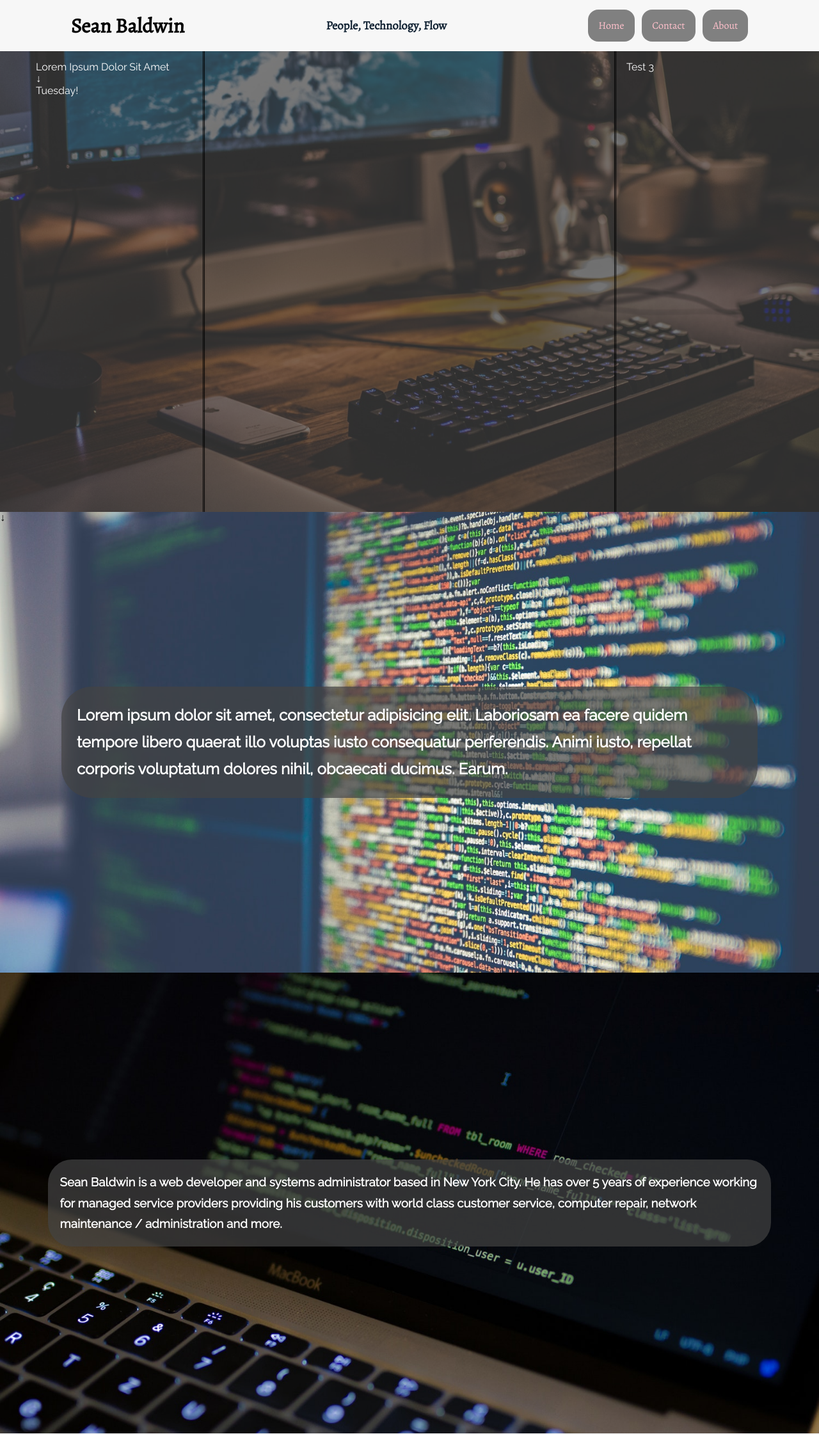
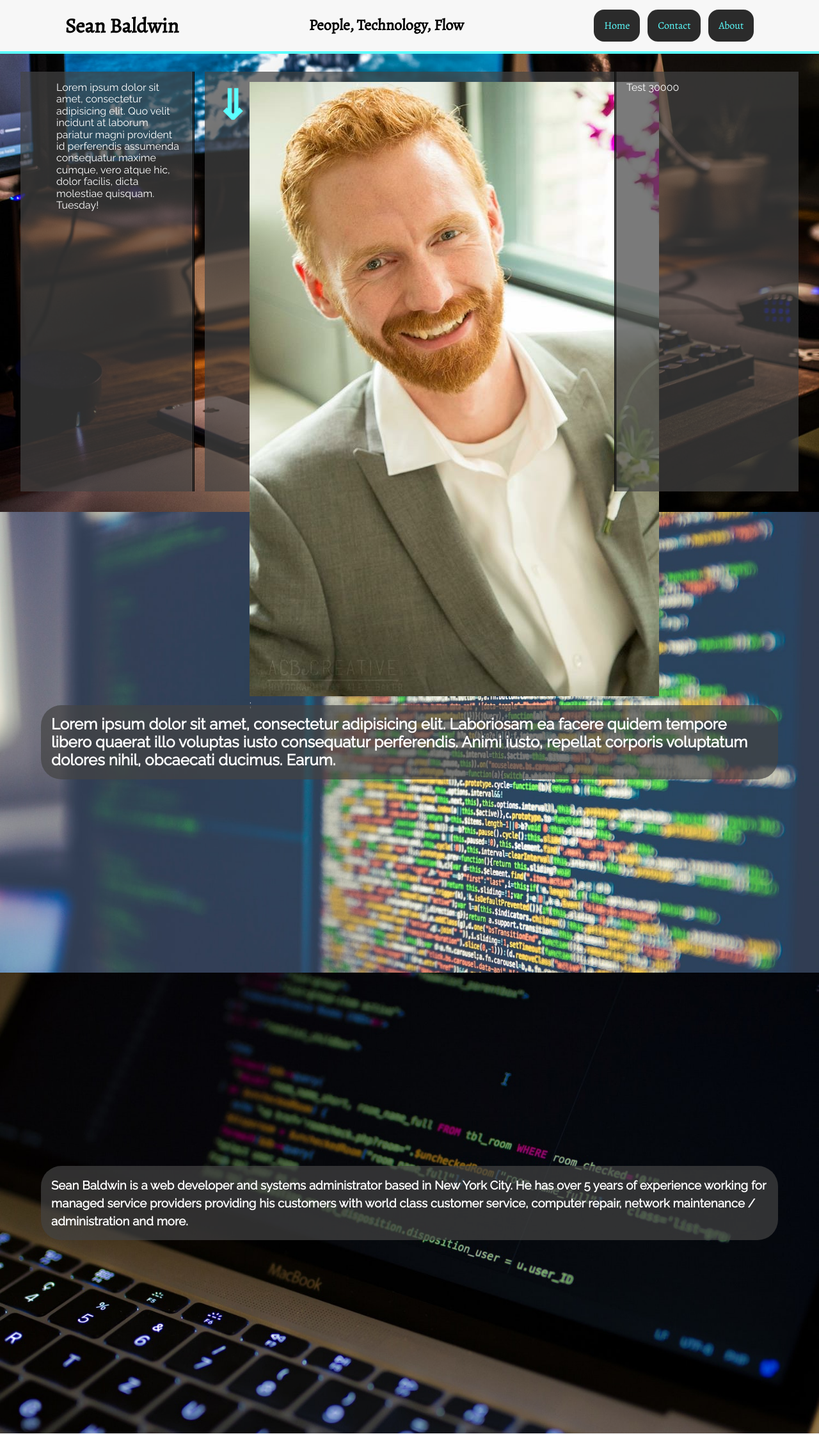
Before and after one commit to Seanislavski/BaldFTW.com, a PHP site: page / in a window 1280 px wide. Shown: the top 2241 px of the page at 64% size. Run offline with PHP 8.4, Linux system fonts and the light colour scheme.

Commit message:
add photo of me, change layout of box1, colors

```diff
--- a/index.html
+++ b/index.html
@@ -10,7 +10,7 @@
 	<span class="mainBody"> <!-- Div 1-->
 	<a class="anchor" id="top"></a>
 		<div class="nav">
-			<h1>Sean Baldwin</h1>
+			<h1 id="title">Sean Baldwin</h1>
 			<h3 id="slogan">People, Technology, Flow</h3>
 			<ul id="navBar">
 				<li class="navItem"><a href="#top">Home</a></li>
@@ -21,21 +21,23 @@
 		<section class="box box1" id="box1">
 			<div class="inBox l1">
 				<ul class="leftBarNav">
-					<li>Lorem Ipsum	Dolor Sit Amet</li>
-					<li>&darr;</li>
+					<li>Lorem ipsum dolor sit amet, consectetur adipisicing elit.
+					 Quo velit incidunt at laborum pariatur magni provident id perferendis assumenda consequatur maxime cumque, vero atque hic, dolor facilis, dicta molestiae quisquam.</li>
+
 					<li>Tuesday!</li>
 				</ul>
 
 			</div>
 			<div class="inBox c1">
-
+				<a class="lgsymb" href="#middle">&dArr;</a>
+				<span class="image">
+					<img src="images/me.jpg">;
+				</span>
 			</div>
 			<div class="inBox r1">
-				Test 3
+				Test 30000
 			</div>
-			<div class="arrowdn">
-				&darr;
-			</div>
+
 		</section>
 		<section class="box box2" id="box2">
 			<a class="anchor" id="middle"></a>
--- a/style/main.css
+++ b/style/main.css
@@ -421,7 +421,7 @@
   max-width: 100%; }
 
 a:link {
-  color: pink; }
+  color: #5BFFFF; }
 
 a:-webkit-any-link {
   text-decoration: none; }
@@ -444,7 +444,8 @@
   align-items: center;
   position: fixed;
   width: 100%;
-  height: 10vh; }
+  height: 10vh;
+  border-bottom: 0.3rem solid #5BFFFF; }
 
 #navBar {
   display: flex;
@@ -460,12 +461,11 @@
   margin: 0;
   padding: 1rem;
   border: 0;
-  border-radius: 1em;
-  background-color: grey; }
+  border-radius: 1rem;
+  background-color: #2B2B2B; }
 
 .navItem:hover {
-  background-color: red;
-  color: fuscia; }
+  background-color: rgba(68, 68, 68, 0.7); }
 
 .box {
   background-repeat: no-repeat;
@@ -479,7 +479,9 @@
   display: flex;
   background-color: rgba(68, 68, 68, 0.7);
   color: #fff;
-  padding: 1em; }
+  padding: 1rem;
+  margin-top: 2rem;
+  margin-bottom: 2rem; }
 
 #box1 {
   display: grid;
@@ -502,7 +504,9 @@
 .l1 {
   grid-area: 1/1/3/1;
   display: flex;
-  border-right: 3px double black; }
+  border-right: 3px double black;
+  margin-left: 2rem;
+  margin-right: 1rem; }
 
 .c1 {
   grid-area: 1/2/3/4;
@@ -511,12 +515,13 @@
 .r1 {
   grid-area: 1/4/3/5;
   display: flex;
-  border-left: 3px double black; }
+  border-left: 3px double black;
+  margin-right: 2rem; }
 
 .footer {
   background-color: #F7F7F7;
-  height: 3em;
-  padding-right: 4em;
+  height: 3rem;
+  padding-right: 4rem;
   display: flex;
   justify-content: flex-end;
   align-items: center; }
@@ -524,13 +529,20 @@
 .leftBarNav {
   list-style-type: none; }
 
+#title {
+  font-size: 2rem; }
+
 #slogan {
-  color: #123; }
+  font-size: 1.5rem; }
 
 .termite {
   align-self: center;
-  border-radius: 2em;
-  margin: 4em;
-  line-height: 1.75em; }
+  border-radius: 2rem;
+  margin: 4rem;
+  line-height: 1.75rem; }
+
+.lgsymb {
+  font-size: 4rem;
+  font-weight: bolder; }
 
 /*# sourceMappingURL=main.css.map */
--- a/style/main.scss
+++ b/style/main.scss
@@ -17,7 +17,7 @@
     max-width: 100%;
 }
 a:link{
-    color:pink;
+    color: $highlightColor;
 }
 a:visited{
 }
@@ -48,7 +48,7 @@
     position: fixed;
     width: 100%;
     height: 10vh;
-    // border-bottom: 1% solid lightblue;
+    border-bottom: .3rem solid $highlightColor;
 }
 #navBar{
     display: flex;
@@ -62,47 +62,38 @@
 }
 .navItem{
     margin: 0;
-    padding: 1rem;
+    padding: $pad;
     border: 0;
-    border-radius: 1em;
-    background-color: grey;
+    border-radius: $pad;
+    background-color: $notBlk;
 }
 .navItem:hover{
-    background-color: red;
-    color: fuscia;
+    background-color: $boxBG;
+    // color: fuscia;
+    //
 }
-// #navBar.a{
-//     text-decoration: none;
-// }
-
 .box{
     background-repeat: no-repeat;
     background-position: top center;
     background-size: cover;
     top: 0;
-    // padding: 10% 1em 1em 1em;
-    // padding-top: 10%;
     height: 90vh;
     font-family: $sansStack;
 }
-.inBox{ //every item in "#box1"
-    //added from EB
+.inBox{
     display: flex;
-    background-color: rgba(68, 68, 68, 0.7);
+    background-color: $boxBG;
     color: #fff;
-    padding: 1em;
-    // border: 2px solid black;
-    // border-radius: 5px;
+    padding: $pad;
+    margin-top: $pad1;
+    margin-bottom: $pad1;
 }
 #box1{
     display: grid;
     background-image: url($bg1);
     padding-top: 10vh;
-    // grid-gap: 10px;
     grid-template-columns: repeat(4, 25%);
     grid-template-rows: repeat(2, 50%);
-    // align-content: space-around;
-    // justify-content: space-between;
 }
 #box2{
     display:flex;
@@ -120,42 +111,43 @@
     grid-area: 1/1/3/1;
     display: flex;
     border-right: 3px double black;
-  // grid-column: 1 / 5;
-  // grid-row: 1/2;
+    margin-left: $pad1;
+    margin-right: $pad;
 }
 .c1 {
     grid-area: 1/2/3/4;
     display: flex;
-  // justify-content: page-end;
 }
 .r1 {
     grid-area: 1/4/3/5;
     display: flex;
     border-left: 3px double black;
+    margin-right: $pad1;
 }
 .footer{
     background-color: $offWhite;
-    height: 3em;
-    padding-right: 4em;
+    height: 3rem;
+    padding-right: 4rem;
     display: flex;
     justify-content: flex-end;
     align-items: center;
 }
-// .jumptarget::before {
-  // content:"";
-  // display:block;
-  // height:10vh;  fixed header height
-  // margin:-10vh 0 0; /* negative fixed header height */
-// }
 .leftBarNav {
     list-style-type: none;
 }
+#title{
+    font-size: 2rem;
+}
 #slogan{
-    color: #123;
+    font-size: 1.5rem;
 }
 .termite{
     align-self: center;
-    border-radius: 2em;
-    margin: 4em;
-    line-height: 1.75em;
+    border-radius: 2rem;
+    margin: 4rem;
+    line-height: 1.75rem;
 }
+.lgsymb{
+    font-size: 4rem;
+    font-weight: bolder;
+}
--- a/style/variables.scss
+++ b/style/variables.scss
@@ -1,16 +1,21 @@
 //variables
+$pad: 1rem;
+$pad1: 2rem;
+//colors
 $primaryColor:    #187585;
 $backgroundColor: #E0FFFD;
 $offWhite: #F7F7F7;
 $fontColor:          #CF2F4E;
 $subFontColor:   #033088;
-$fontStack:        Alegreya, 'Times New Roman';
-$sansStack:     'Raleway','Open Sans', sans-serif;
 $gradColor:         rgba(28,171,196,1.0);
 //$gradColor:         rgba(33,194,224,1.0);
 $gradTo:            rgba(0,208,244,1.0);
 // $gradTo:            rgba(137,237,255,1.0);
 $transparentWhite: rgba(227,246,246,0.8);
+$highlightColor:      #5BFFFF;
+$boxBG: rgba(68, 68, 68, 0.7);
+$notBlk:    #2B2B2B;
+
 //images?
 $stegoPic: "https://openclipart.org/image/2400px/svg_to_png/222933/Stegosaurus.png";
 $oatmealBg: "images/oatmealbg.jpg";
@@ -21,5 +26,9 @@
 $bg1: "../images/bg1.jpg";
 $bg2: "../images/bg2.jpg";
 $bg3: "../images/bg3.jpg";
+$me: "./images/me.jpg";
+
 //fonts
+$fontStack:        Alegreya, 'Times New Roman';
+$sansStack:     'Raleway','Open Sans', sans-serif;
 @import url('https://fonts.googleapis.com/css?family=Alegreya|Open+Sans|Raleway');
```
Also changed, not shown: images/me.jpg (added), 1 other file.
